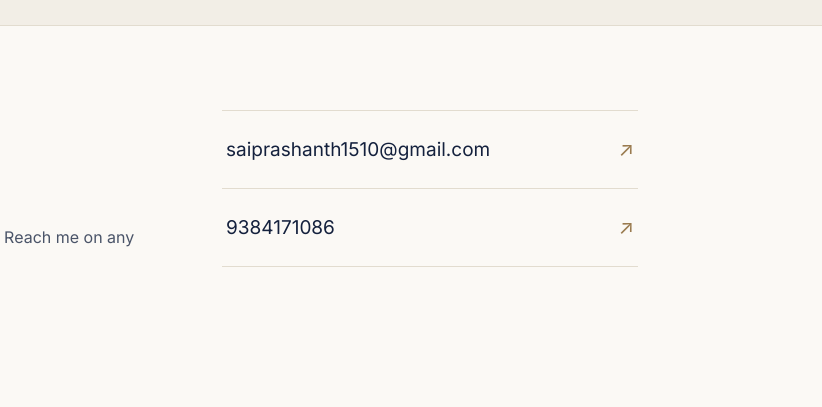
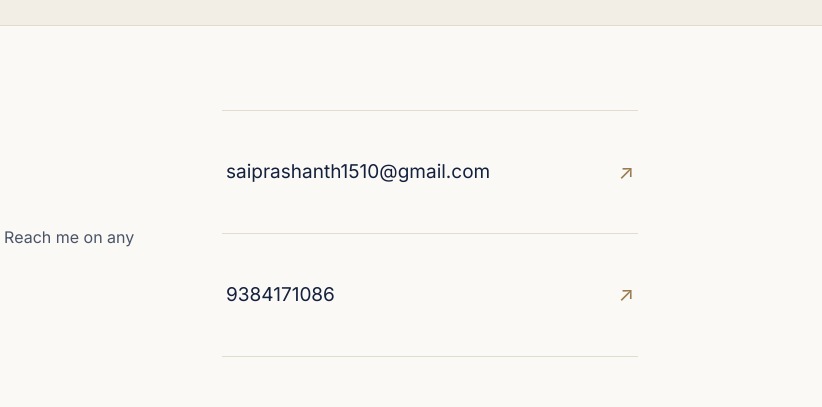
Before and after one commit to saiprashanth2410/portfolio, a plain HTML site: page index.html in a window 1280 px wide. Shown: the part 4504-4911 px from the top of the page, 458-1280 px from the left. Drawn offline with nearby package versions, Linux system fonts and the light colour scheme.

Commit message:
alignment

```diff
--- a/styles.css
+++ b/styles.css
@@ -593,10 +593,11 @@ body.lb-open { overflow: hidden; }
 .contact-lines a:hover { color: var(--accent); border-color: var(--accent); }
 
 /* ---------- Contact split ---------- */
-.contact-split { display: grid; grid-template-columns: 1fr 1fr; gap: 48px 80px; align-items: start; }
+.contact-split { display: grid; grid-template-columns: 1fr 1fr; gap: 48px 80px; align-items: stretch; }
 .contact-split .contact-lead { max-width: 440px; }
-.contact-rows { border-top: 1px solid var(--line); }
-.contact-rows li { border-bottom: 1px solid var(--line); }
+.contact-rows { border-top: 1px solid var(--line); display: flex; flex-direction: column; }
+.contact-rows li { border-bottom: 1px solid var(--line); flex: 1; display: flex; }
+.contact-rows li a { flex: 1; }
 .contact-rows a {
     display: flex; justify-content: space-between; align-items: center; gap: 16px;
     padding: 22px 4px; font-size: 19px; color: var(--text); text-decoration: none;
@@ -607,5 +608,6 @@ body.lb-open { overflow: hidden; }
 .contact-rows a:hover b { transform: translate(3px, -3px); }
 @media (max-width: 820px) {
     .contact-split { grid-template-columns: 1fr; gap: 28px; }
+    .contact-rows li { flex: none; }
     .contact-rows a { font-size: 17px; padding: 18px 2px; }
 }
```
